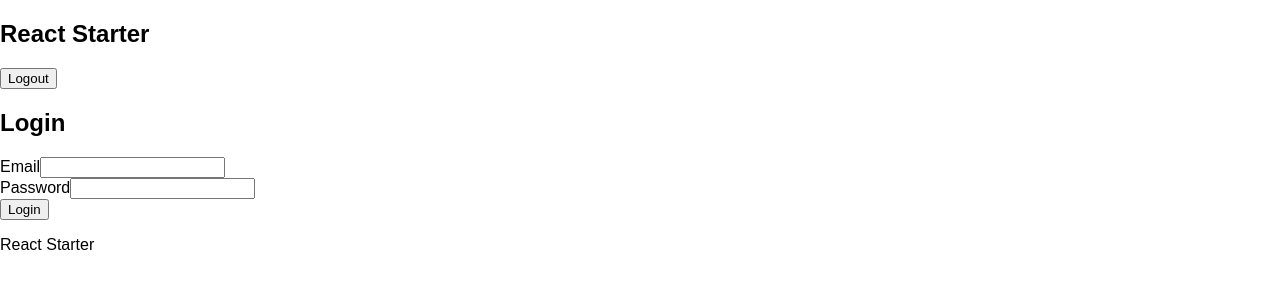
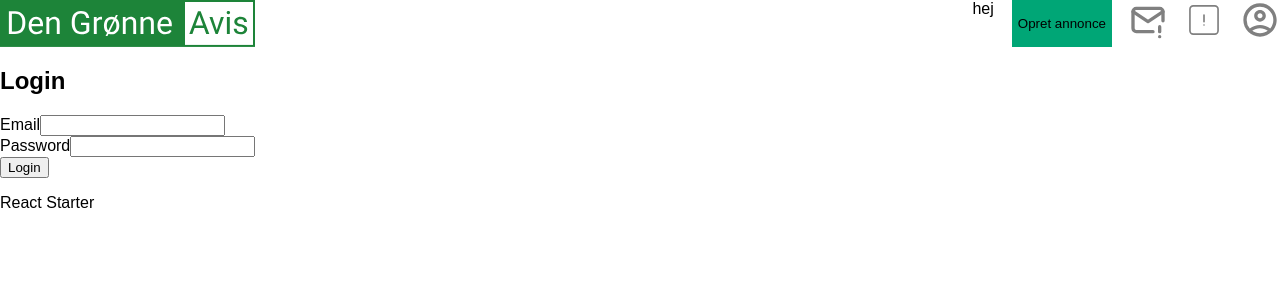
Before and after one commit to BeastTheNinja/SvendeProevTwoOfThree, a React (Vite) app: page /login in a window 1280 px wide. Shown: the top 300 px of the page. Built offline with nearby package versions, Linux system fonts and the light colour scheme; no server answers.

Commit message:
creating navigation

```diff
--- a/src/components/Button/Button.tsx
+++ b/src/components/Button/Button.tsx
@@ -3,6 +3,7 @@ import type { ButtonHTMLAttributes, ReactNode } from "react";
 type ButtonProps = ButtonHTMLAttributes<HTMLButtonElement> & {
   children: ReactNode;
   variant?: "primary" | "secondary" | "danger";
+
 };
 
 function Button({
--- /dev/null
+++ b/src/components/Navbar/Navbar.module.scss
@@ -0,0 +1,18 @@
+@use "../../utils/Colors.module.scss" as colors;
+@use "../../utils/Fonts.module.scss" as fonts;
+
+.NavbarStyles {
+  display: flex;
+  justify-content: space-between;
+  div {
+    display: flex;
+    gap: 1rem;
+    option {
+      border-color: colors.$GreenBluish;
+    }
+    button {
+      background-color: colors.$GreenBluish;
+      border: none;
+    }
+  }
+}
--- a/src/components/Navbar/Navbar.tsx
+++ b/src/components/Navbar/Navbar.tsx
@@ -1,31 +1,34 @@
-import { useNavigate } from "react-router";
+import { TbMailExclamation } from "react-icons/tb";
+import Logo from "../../assets/Logo.svg";
+import Button from "../Button/Button";
+import { MdOutlineAccountCircle } from "react-icons/md";
+import { CiSquareInfo } from "react-icons/ci";
+import styles from "./Navbar.module.scss";
 
-import Button from "../Button/Button";
 
-import { logout } from "../../services/auth.service";
+
+
 
 function Navbar() {
-  const navigate = useNavigate();
 
-  async function handleLogout() {
-    try {
-      await logout();
-
-      navigate("/login");
-    } catch {
-      console.error("Logout failed");
-    }
-  }
 
   return (
-    <nav>
-      <h1>React Starter</h1>
+    <nav className={styles.NavbarStyles}>
+      <div>
+        <img src={Logo} alt="Den grønne avis" />
+      </div>
+      <div>
+        <option value='none' aria-placeholder="Kategori">hej</option>
 
-      <div>
-        <Button onClick={handleLogout}>
-          Logout
-        </Button>
+        <Button >Opret annonce</Button>
+
+        <TbMailExclamation size={40} color="grey" />
+
+        <CiSquareInfo size={40} color="grey" />
+
+        <MdOutlineAccountCircle size={40} color="grey" />
       </div>
+
     </nav>
   );
 }
```
Also changed, not shown: src/assets/Logo.svg (added).
